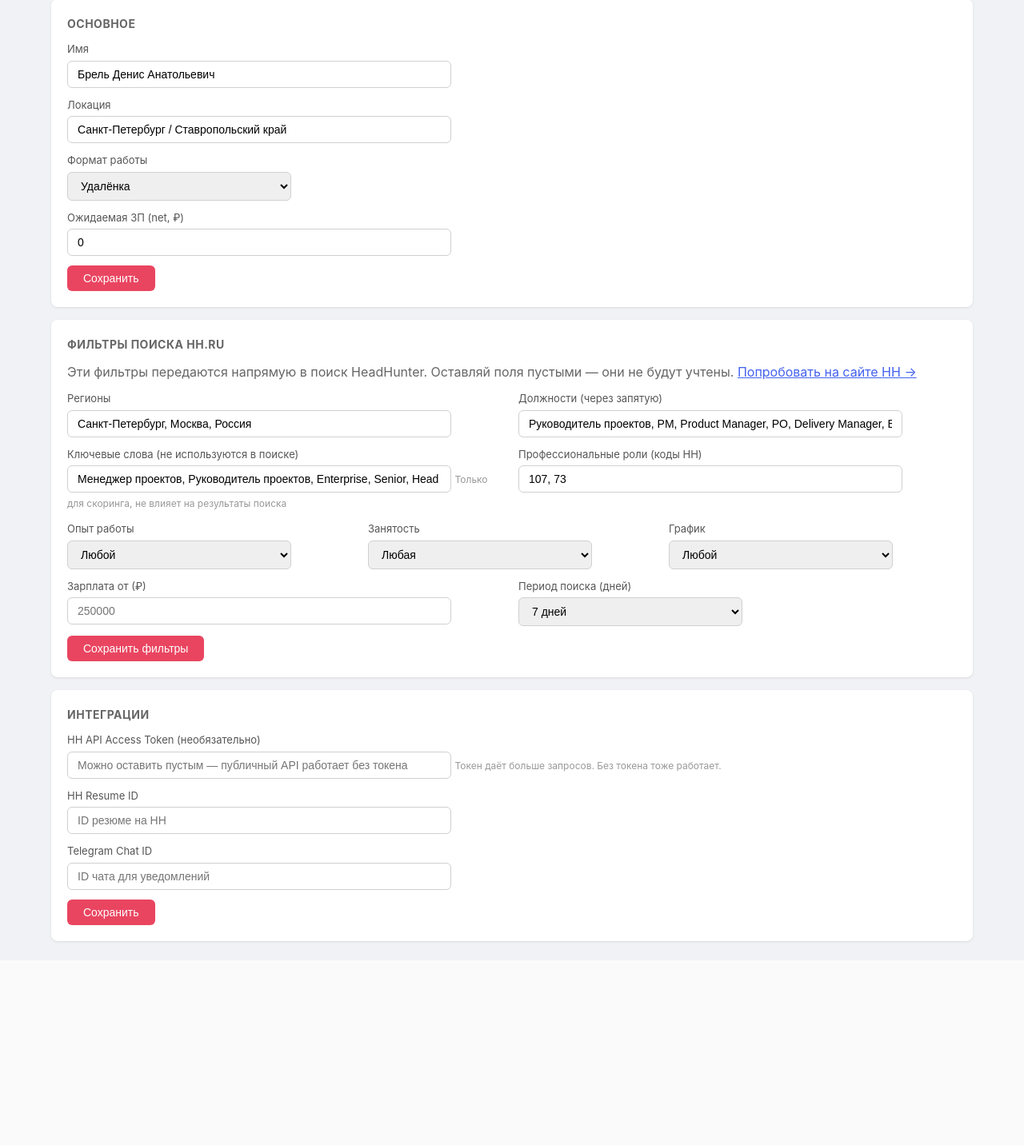
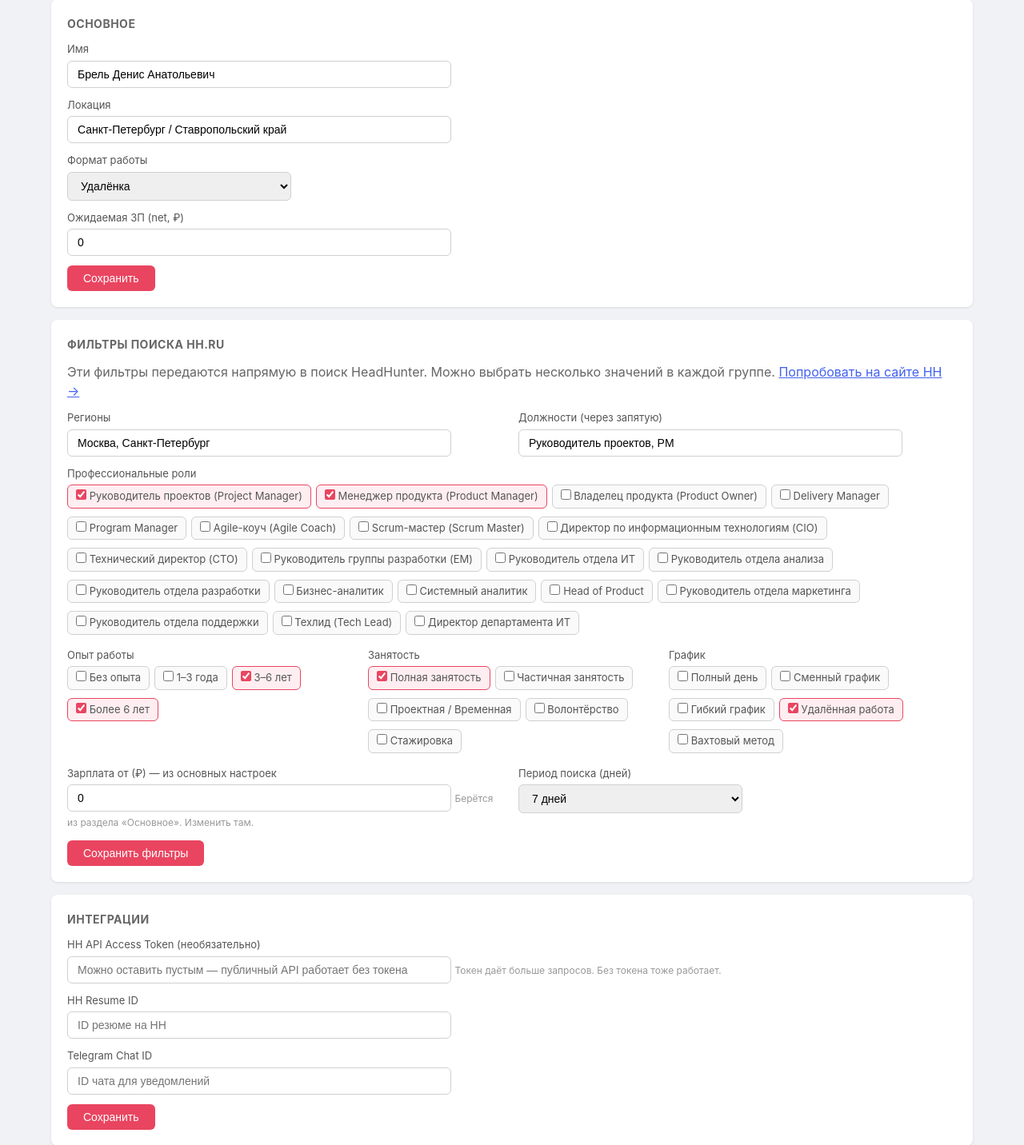
Before and after one commit to outmilker1978/valuehunt, a FastAPI app: page /profile in a window 1280 px wide. Shown: the part 137-1569 px from the top of the page at 80% size. Before the commit the page ends 1317 px from the top, so only its background shows below. Run offline with FastAPI, Linux system fonts and the light colour scheme.

Commit message:
feat: фильтры поиска как на HH — чекбоксы, проф. роли по названиям
- app.js: справочник HH_PROF_ROLES (19 ролей с кодами и названиями)
- renderProfRoles() — рендер чекбоксов проф. ролей по названиям
- loadProfile: чекбоксы для опыта, занятости, графика
- saveFilters: сохраняет массивы значений из чекбоксов
- setCheckboxGroup / getCheckboxValues — helpers для чекбоксов
- profile.html: select заменены на checkbox-group / checkbox-grid
- style.css: .checkbox-label, .checkbox-group стилизация
- scanner.py: _flatten_param для list → repeated param в HH
- scanner.py: salary берётся из salary_expectation профиля
- profile.html: поле salaries только в разделе Основное

```diff
--- a/config/profile.json
+++ b/config/profile.json
@@ -13,41 +13,28 @@
   "auto_respond_below_score": 6.9,
   "search_filters": {
     "regions": [
-      "Санкт-Петербург",
       "Москва",
-      "Россия"
+      "Санкт-Петербург"
     ],
     "titles": [
       "Руководитель проектов",
-      "PM",
-      "Product Manager",
-      "PO",
-      "Delivery Manager",
-      "Enterprise PM",
-      "Менеджер проектов"
-    ],
-    "keywords": [
-      "Менеджер проектов",
-      "Руководитель проектов",
-      "Enterprise",
-      "Senior",
-      "Head of Delivery",
-      "IT Project Manager",
-      "Product Owner",
-      "System Integration"
+      "PM"
     ],
     "professional_roles": [
       107,
       73
     ],
-    "industries": [
-      "7.540",
-      "7.539"
+    "experience": [
+      "between3And6",
+      "moreThan6"
     ],
-    "experience": "",
-    "employment": "",
-    "schedule": "",
-    "salary_from": "",
+    "employment": [
+      "full"
+    ],
+    "schedule": [
+      "remote"
+    ],
+    "salary_from": 250000,
     "search_period": "7"
   },
   "resume_profiles": {
--- a/src/scanner.py
+++ b/src/scanner.py
@@ -37,22 +37,27 @@ class HHScanner:
         soup = BeautifulSoup(response.text, "lxml")
         return self._parse_detail(soup)
 
+    def _flatten_param(self, val):
+        """Convert list or scalar to HH param format."""
+        if val is None:
+            return None
+        if isinstance(val, list):
+            if not val:
+                return None
+            return val  # requests will handle list as repeated param
+        s = str(val).strip()
+        return s if s else None
+
     def build_search_params(self, profile: dict) -> dict:
-        def _non_empty(val):
-            if val is None:
-                return False
-            if isinstance(val, str) and val.strip() == "":
-                return False
-            if isinstance(val, list) and not val:
-                return False
-            return True
-
         filters = profile.get("search_filters", {})
         text_parts = filters.get("titles", [])
         if not text_parts:
             text_parts = ["IT project manager", "product manager"]
         text = " OR ".join(text_parts[:5])
-        params = {
+
+        salary_from = filters.get("salary_from") or profile.get("salary_expectation")
+
+        param_spec = {
             "text": text,
             "area": self._resolve_areas(filters.get("regions", [])),
             "professional_role": ",".join(
@@ -61,12 +66,12 @@ class HHScanner:
             "order_by": "publication_time",
             "per_page": "50",
             "search_period": filters.get("search_period", "7"),
-            "experience": filters.get("experience", ""),
-            "employment": filters.get("employment", ""),
-            "schedule": filters.get("schedule", ""),
-            "salary": filters.get("salary_from", ""),
+            "experience": self._flatten_param(filters.get("experience")),
+            "employment": self._flatten_param(filters.get("employment")),
+            "schedule": self._flatten_param(filters.get("schedule")),
+            "salary": self._flatten_param(salary_from),
         }
-        return {k: v for k, v in params.items() if _non_empty(v)}
+        return {k: v for k, v in param_spec.items() if self._flatten_param(v) is not None}
 
     def _parse_card(self, card) -> dict | None:
         try:
--- a/src/web/static/app.js
+++ b/src/web/static/app.js
@@ -1,4 +1,29 @@
 // ValueHunt Web UI — frontend logic
+
+// ─── HH справочники ──────────────────────────────────────────
+
+const HH_PROF_ROLES = [
+  [107, 'Руководитель проектов (Project Manager)'],
+  [73, 'Менеджер продукта (Product Manager)'],
+  [150, 'Владелец продукта (Product Owner)'],
+  [151, 'Delivery Manager'],
+  [152, 'Program Manager'],
+  [156, 'Agile-коуч (Agile Coach)'],
+  [157, 'Scrum-мастер (Scrum Master)'],
+  [12, 'Директор по информационным технологиям (CIO)'],
+  [113, 'Технический директор (CTO)'],
+  [114, 'Руководитель группы разработки (EM)'],
+  [101, 'Руководитель отдела ИТ'],
+  [117, 'Руководитель отдела анализа'],
+  [118, 'Руководитель отдела разработки'],
+  [125, 'Бизнес-аналитик'],
+  [124, 'Системный аналитик'],
+  [160, 'Head of Product'],
+  [96, 'Руководитель отдела маркетинга'],
+  [112, 'Руководитель отдела поддержки'],
+  [158, 'Техлид (Tech Lead)'],
+  [13, 'Директор департамента ИТ'],
+];
 
 // ─── Helpers ──────────────────────────────────────────────────
 
@@ -69,6 +94,7 @@ async function loadProfile() {
   setVal('field-location', profile.location);
   setVal('field-work_format', profile.work_format);
   setVal('field-salary', profile.salary_expectation);
+  setVal('field-salary-filter', profile.salary_expectation);
   setVal('field-hh_token', profile.hh_access_token);
   setVal('field-hh_resume_id', profile.hh_resume_id);
   setVal('field-telegram_chat_id', profile.telegram_chat_id);
@@ -77,12 +103,38 @@ async function loadProfile() {
   setVal('field-regions', (filters.regions || []).join(', '));
   setVal('field-titles', (filters.titles || []).join(', '));
   setVal('field-keywords', (filters.keywords || []).join(', '));
-  setVal('field-prof-roles', (filters.professional_roles || [107, 73]).join(', '));
-  setVal('field-experience', filters.experience || '');
-  setVal('field-employment', filters.employment || '');
-  setVal('field-schedule', filters.schedule || '');
-  setVal('field-salary-from', filters.salary_from || '');
   setVal('field-search-period', filters.search_period || '7');
+
+  renderProfRoles(filters.professional_roles || [107, 73]);
+
+  setCheckboxGroup('field-experience', filters.experience || []);
+  setCheckboxGroup('field-employment', filters.employment || []);
+  setCheckboxGroup('field-schedule', filters.schedule || []);
+}
+
+function renderProfRoles(selected) {
+  const container = document.getElementById('field-prof-roles');
+  if (!container) return;
+  const sel = new Set(selected);
+  container.innerHTML = HH_PROF_ROLES.map(([code, name]) =>
+    `<label class="checkbox-label"><input type="checkbox" name="prof_role" value="${code}" ${sel.has(code) ? 'checked' : ''} /> ${name}</label>`
+  ).join('');
+}
+
+function setCheckboxGroup(containerId, values) {
+  const container = document.getElementById(containerId);
+  if (!container) return;
+  const valSet = new Set(Array.isArray(values) ? values : [values].filter(Boolean));
+  container.querySelectorAll('input[type="checkbox"]').forEach(cb => {
+    cb.checked = valSet.has(cb.value);
+  });
+}
+
+function getCheckboxValues(containerId) {
+  const container = document.getElementById(containerId);
+  if (!container) return [];
+  return Array.from(container.querySelectorAll('input[type="checkbox"]:checked'))
+    .map(cb => cb.value);
 }
 
 async function saveProfile() {
@@ -103,18 +155,19 @@ async function saveFilters() {
   const regions = val('field-regions').split(',').map(s => s.trim()).filter(Boolean);
   const titles = val('field-titles').split(',').map(s => s.trim()).filter(Boolean);
   const keywords = val('field-keywords').split(',').map(s => s.trim()).filter(Boolean);
-  const rolesStr = val('field-prof-roles');
-  const professional_roles = rolesStr.split(',').map(s => parseInt(s.trim())).filter(n => !isNaN(n));
+
+  const profRoleCbs = document.querySelectorAll('#field-prof-roles input[type="checkbox"]:checked');
+  const professional_roles = Array.from(profRoleCbs).map(cb => parseInt(cb.value)).filter(n => !isNaN(n));
 
   const search_filters = {
     regions,
     titles,
     keywords,
     professional_roles: professional_roles.length ? professional_roles : [107, 73],
-    experience: val('field-experience'),
-    employment: val('field-employment'),
-    schedule: val('field-schedule'),
-    salary_from: val('field-salary-from'),
+    experience: getCheckboxValues('field-experience'),
+    employment: getCheckboxValues('field-employment'),
+    schedule: getCheckboxValues('field-schedule'),
+    salary_from: parseInt(val('field-salary')) || 0,
     search_period: val('field-search-period'),
   };
 
--- a/src/web/static/style.css
+++ b/src/web/static/style.css
@@ -220,3 +220,34 @@ select.input { max-width: 280px; }
   font-size: 12px;
   flex: 1;
 }
+
+.checkbox-group, .checkbox-grid {
+  display: flex;
+  flex-wrap: wrap;
+  gap: 6px;
+}
+.checkbox-label {
+  display: flex;
+  align-items: center;
+  gap: 4px;
+  font-size: 13px;
+  padding: 4px 10px;
+  border: 1px solid #d0d0d0;
+  border-radius: 6px;
+  cursor: pointer;
+  transition: all 0.15s;
+  user-select: none;
+  background: #fafafa;
+}
+.checkbox-label:hover {
+  border-color: #e94560;
+  background: #fff5f7;
+}
+.checkbox-label input[type="checkbox"]:checked + * {
+  font-weight: 600;
+}
+.checkbox-label:has(input:checked) {
+  border-color: #e94560;
+  background: #ffeef1;
+}
+.checkbox-label input { accent-color: #e94560; }
```
Also changed, not shown: src/web/templates/profile.html (+32 -36 lines).
